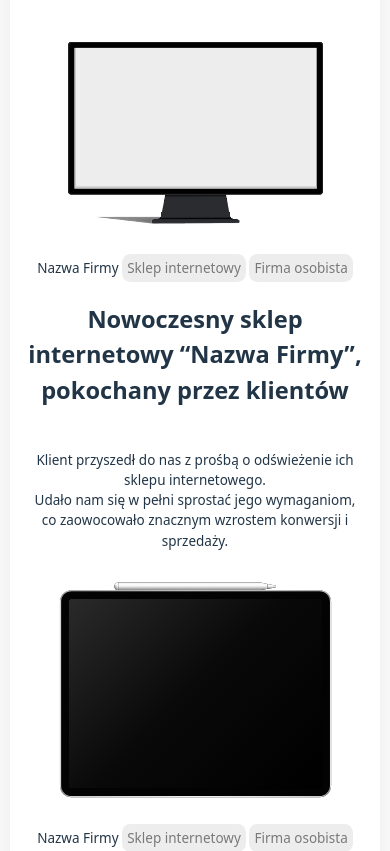
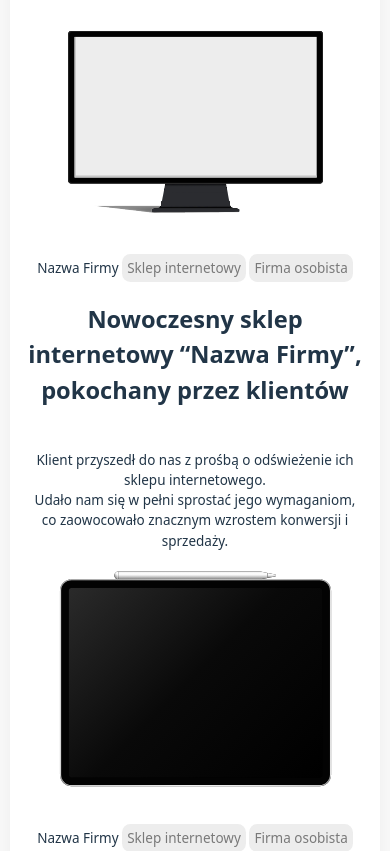
Before and after one commit to ZK-Developement/ZK-Dev-Web, a React (Vite) app: page / in a window 390 px wide. Shown: the part 1800-2651 px from the top of the page. Built offline with nearby package versions, Linux system fonts and the light colour scheme.

Commit message:
Update index.css

```diff
--- a/src/index.css
+++ b/src/index.css
@@ -968,7 +968,7 @@ footer
     width: 100%;
     padding: 0;
     text-align: center;
-    transform: scale(1.3) translateY(5vh);
+    transform: scale(1.3) translateY(4vh);
   }
 
   .companyad .prawoc img {
```
